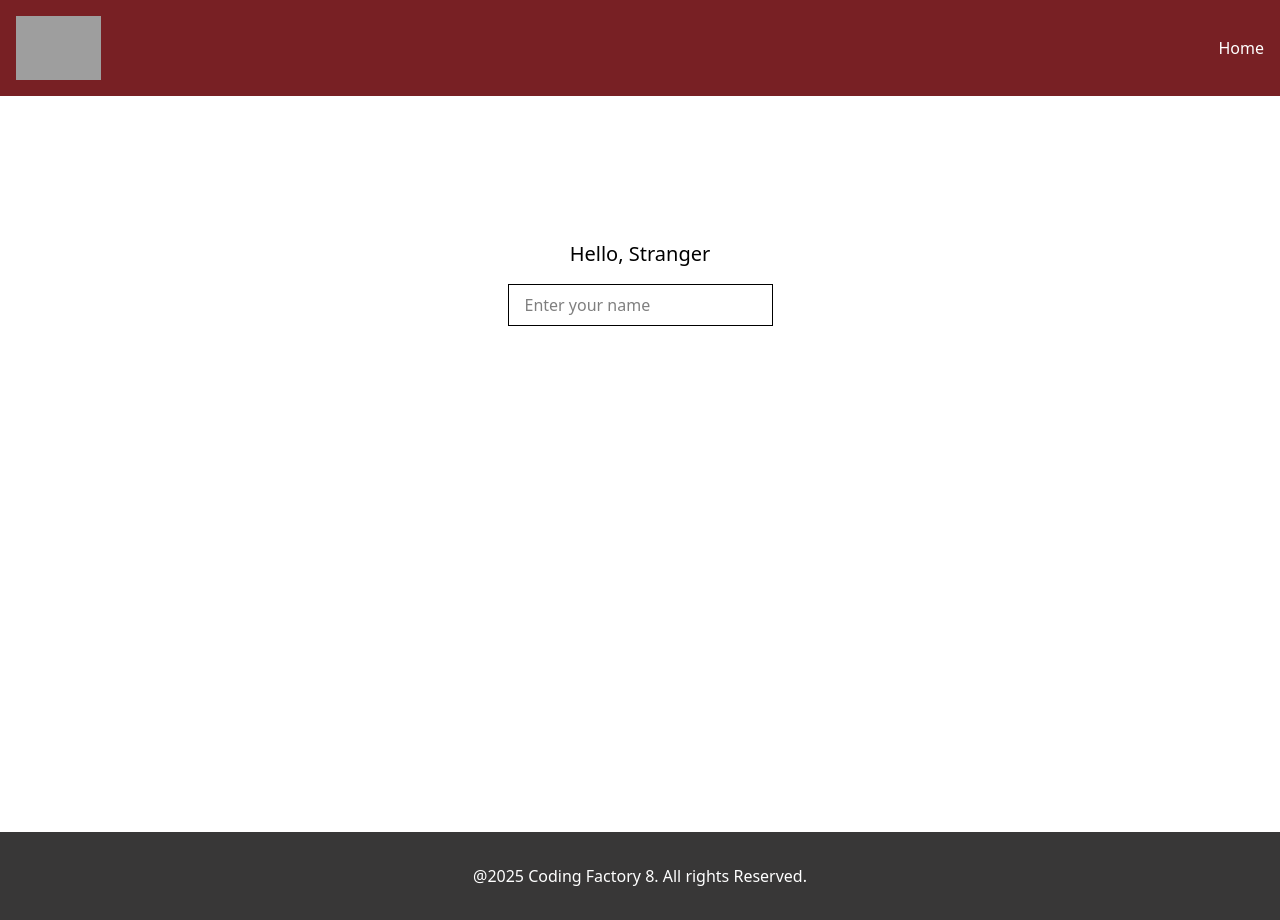
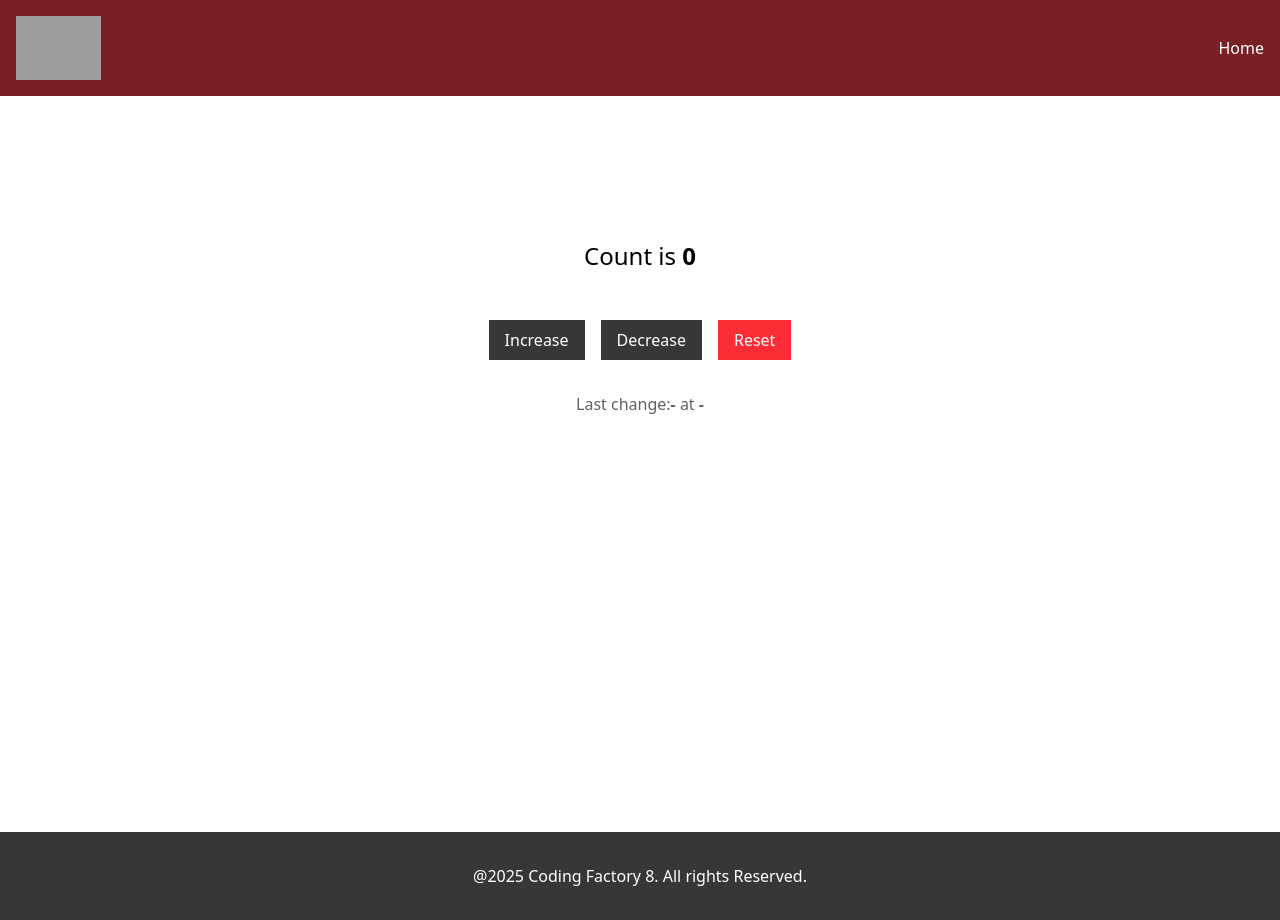
Before and after one commit to Eirini-Triantafyllou/CF8-react-intro, a React (Vite) app: page / in a window 1280 px wide. Built offline with nearby package versions, Linux system fonts and the light colour scheme; grey boxes are pictures that could not be loaded.

Commit message:
feat: add CounterWithMoreStates component

```diff
--- a/src/App.tsx
+++ b/src/App.tsx
@@ -16,8 +16,8 @@
 // import CounterWithCustomHook from "./components/CounterWithCustomHook.tsx";
 // import {useEffect} from "react";
 // import CounterAdvanced from "./components/CounterAdvanced.tsx";
-// import CounterWithMoreStates from "./components/CounterWithMoreStates.tsx";
-import NameChanger from "./components/NameChanger.tsx";
+import CounterWithMoreStates from "./components/CounterWithMoreStates.tsx";
+// import NameChanger from "./components/NameChanger.tsx";
 // import FunctionalComponentWithState from "./components/FunctionalComponentWithState.tsx";
 // import ClassComponentWithState from "./components/ClassComponentWithState.tsx";
 // import Counter from "./components/Counter.tsx";
@@ -68,9 +68,9 @@
 
                 {/*<Counter />*/}
 
-                <NameChanger />
+                {/*<NameChanger />*/}
 
-                {/*<CounterWithMoreStates/>*/}
+                <CounterWithMoreStates/>
 
                 {/*<CounterAdvanced />*/}
 
--- /dev/null
+++ b/src/components/CounterWithMoreStates.tsx
@@ -0,0 +1,60 @@
+import {useState} from "react";
+import CounterButton from "./CounterButton.tsx";
+
+const CounterWithMoreStates = () => {
+    const [count, setCount] = useState(0);
+    const [lastAction, setLastAction] = useState("");
+    const [time, setTime] = useState("");
+
+    const getCurrentTime = () => new Date().toLocaleTimeString();
+
+    const increaseCount = () => {
+        setCount(count + 1);
+        setLastAction("Increase");
+        setTime(getCurrentTime());
+    }
+
+    const decreaseCount = () => {
+        if (count > 0) {
+            setCount(count - 1);
+            setLastAction("Decrease");
+            setTime(getCurrentTime());
+        }
+    }
+
+    const resetCount = () => {
+        setCount(0);
+        setLastAction("Reset");
+        setTime(getCurrentTime());
+    }
+
+    return (
+        <>
+            <h1 className="text-center text-2xl my-12">Count is <strong>{count}</strong></h1>
+            <div className="text-center space-x-4">
+                <CounterButton
+                    onClick={increaseCount}
+                    label="Increase"
+                />
+                <CounterButton
+                    onClick={decreaseCount}
+                    label="Decrease"
+                    disabled={count === 0}
+                />
+                <CounterButton
+                    onClick={resetCount}
+                    label="Reset"
+                    disabled={count === 0}
+                    addClasses="bg-cf-dark-red disabled:bg-red-500"
+
+                />
+            </div>
+            <p className="text-center text-cf-gray pt-8">
+                Last change:<strong>{lastAction || "-"}</strong> at <strong>{time || "-"}</strong>
+            </p>
+        </>
+
+    )
+}
+
+export default CounterWithMoreStates;
```
